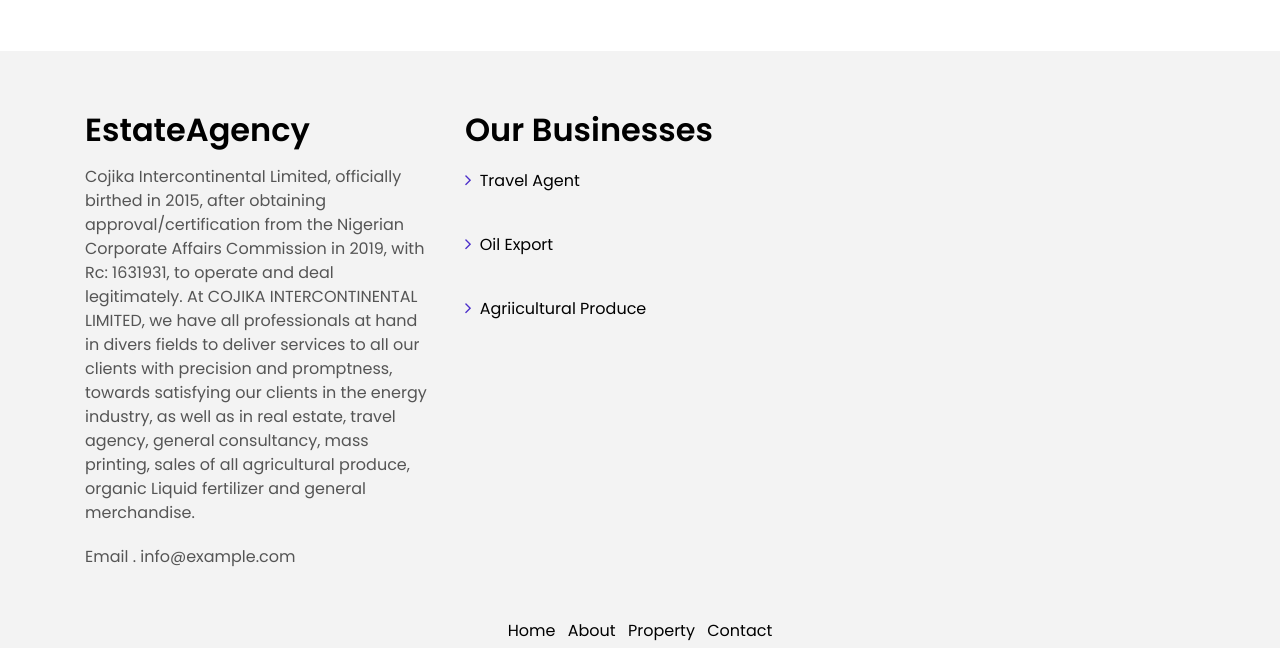
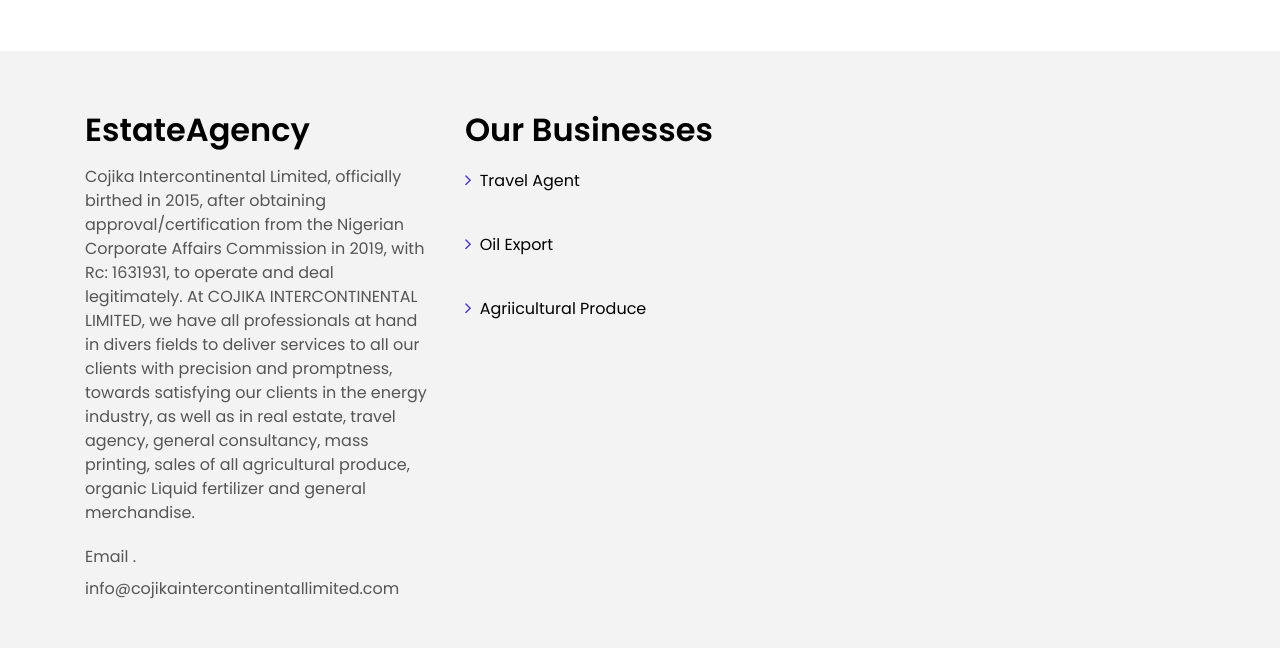
Before and after one commit to ojikac11/ojikafirst-website, a plain HTML site: page index.html in a window 1280 px wide. Shown: the part 3285-3933 px from the top of the page. Drawn offline with Linux system fonts and the light colour scheme; files whose address does not match are found by name.

Commit message:
updated html

```diff
--- a/index.html
+++ b/index.html
@@ -892,7 +892,7 @@ COJIKA INTERCONTINENTAL LIMITED, we have all  professionals at hand in divers fi
               <ul class="list-unstyled">
 
                 <li class="color-a">
-                  <span class="color-text-a">Email . info@example.com </span></li>
+                  <span class="color-text-a">Email . info@cojikaintercontinentallimited.com </span></li>
               </ul>
             </div>
           </div>
```
